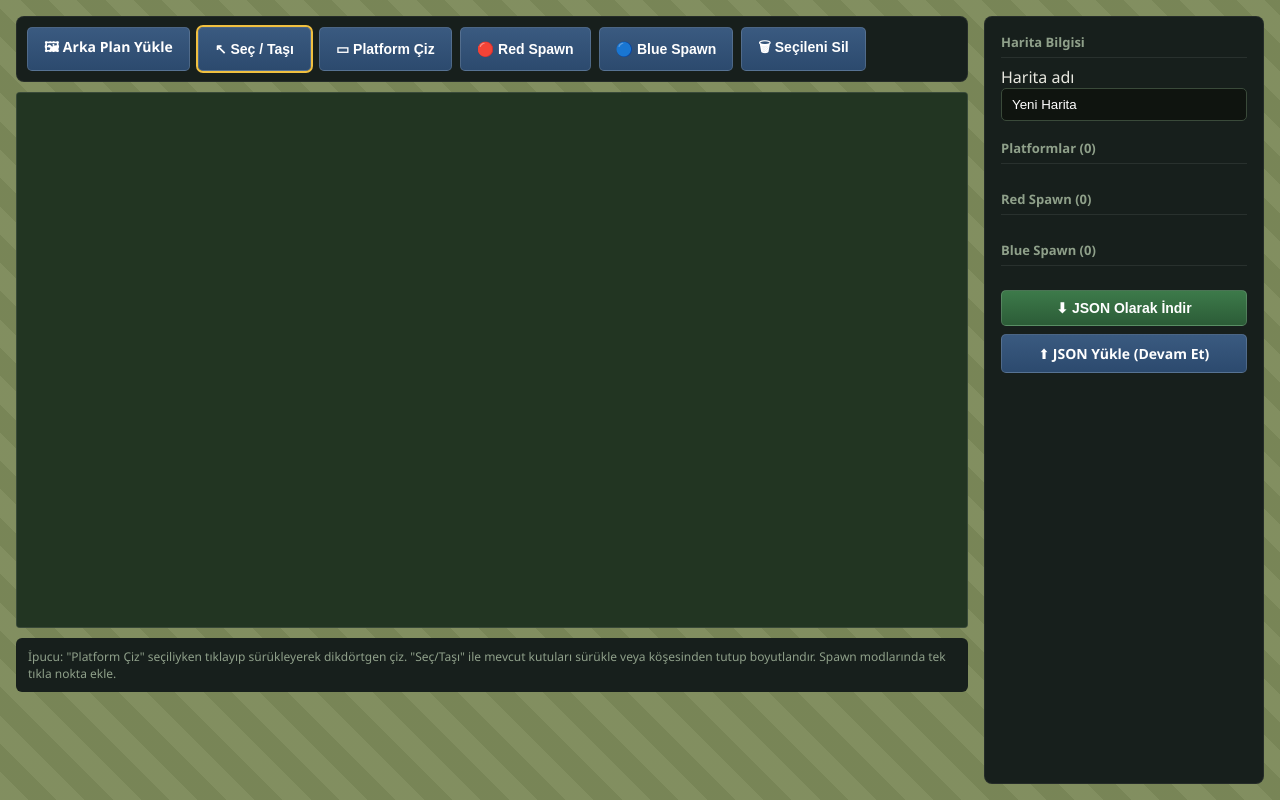
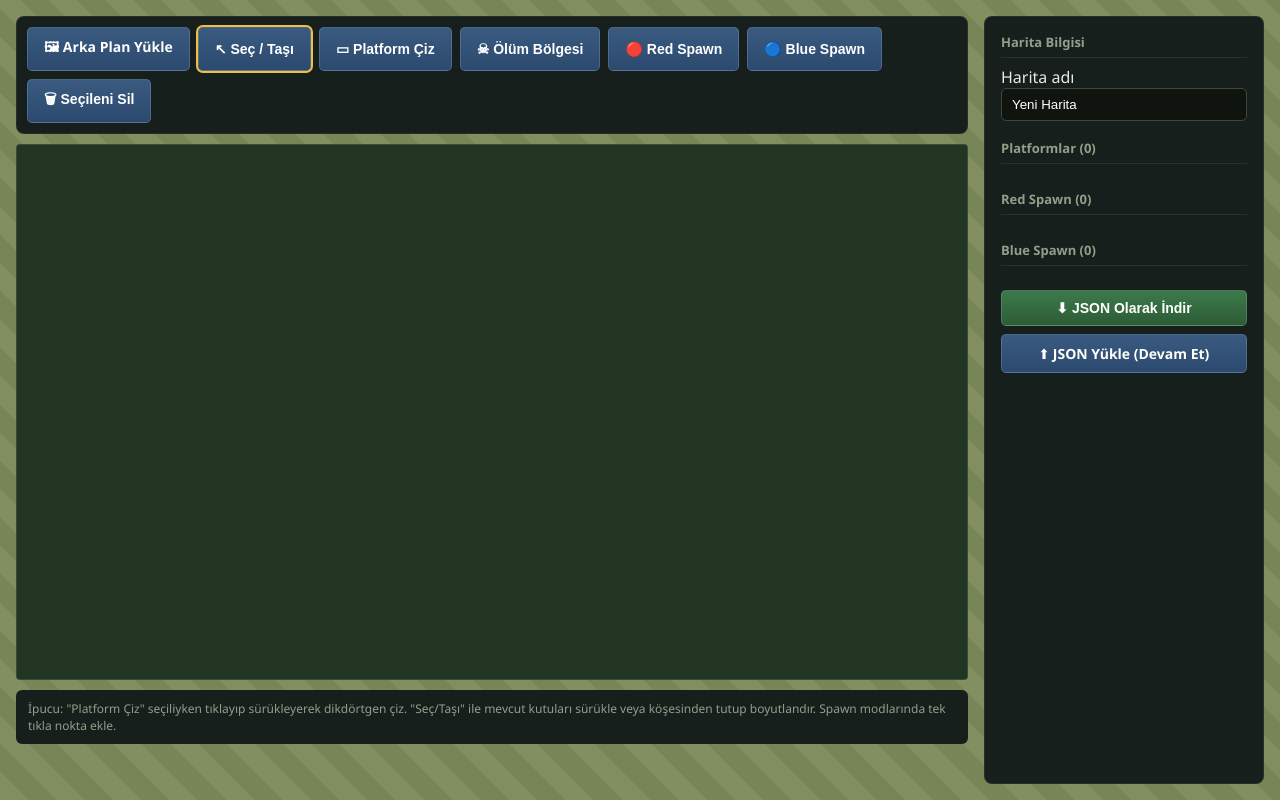
Before and after one commit to arkiteksz/PenguTR, a website: page public/editor.html in a window 1280 px wide. Drawn offline with Linux system fonts and the light colour scheme.

Commit message:
Update editor.html

```diff
--- a/public/editor.html
+++ b/public/editor.html
@@ -19,6 +19,7 @@
       </label>
       <button class="btn tool-btn" data-tool="select">↖ Seç / Taşı</button>
       <button class="btn tool-btn" data-tool="platform">▭ Platform Çiz</button>
+      <button class="btn tool-btn" data-tool="deathbox">☠ Ölüm Bölgesi</button>
       <button class="btn tool-btn" data-tool="spawn-red">🔴 Red Spawn</button>
       <button class="btn tool-btn" data-tool="spawn-blue">🔵 Blue Spawn</button>
       <button class="btn" id="btnDeleteSelected">🗑 Seçileni Sil</button>
```
